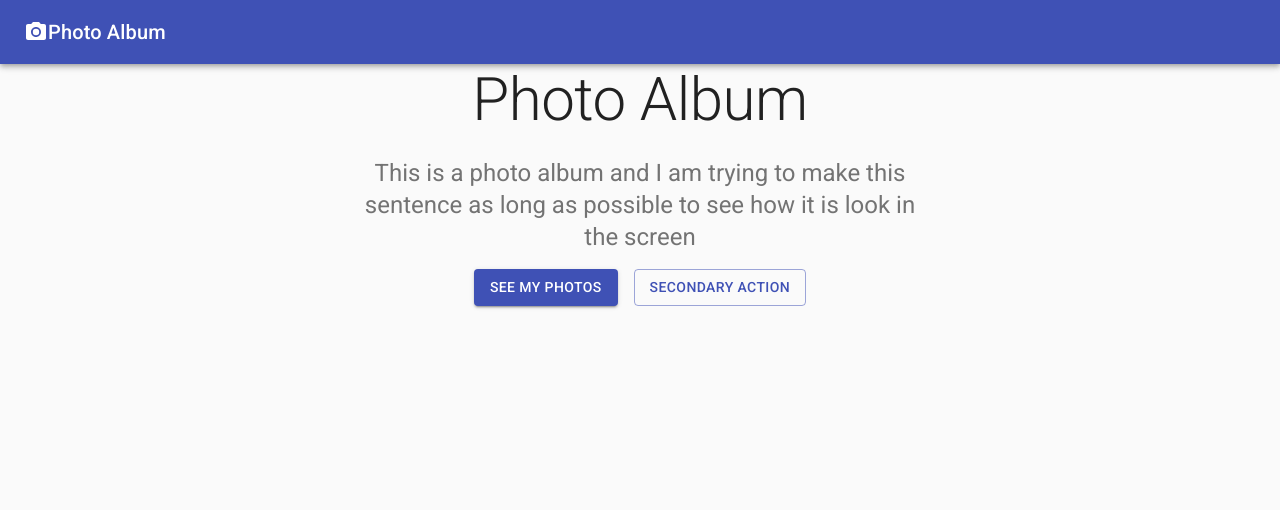
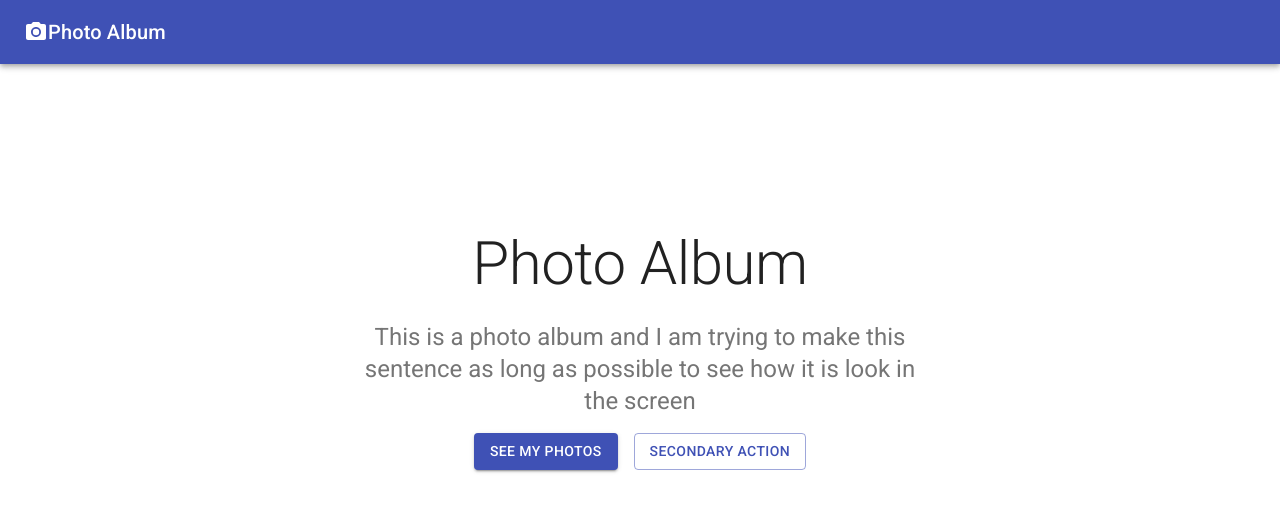
Before and after one commit to FatoomMFayad/material-ui-demo, a React (Create React App) app: page / in a window 1280 px wide. Shown: the top 510 px of the page. Built offline with nearby package versions, Linux system fonts and the light colour scheme.

Commit message:
add styling

```diff
--- a/src/App.jsx
+++ b/src/App.jsx
@@ -1,8 +1,10 @@
 import React from "react";
 import { Typography, AppBar, Button, Card, CardActions, CardContent, CardMedia, CssBaseline, Grid, Toolbar, Container } from '@material-ui/core';
 import { PhotoCamera } from "@material-ui/icons";
+import useStyles from './styles';
 
 const App = () => {
+    const classes = useStyles();
     return (
         <>
             <CssBaseline />
@@ -15,8 +17,8 @@
                 </Toolbar>
             </AppBar>
             <main>
-                <div>
-                    <Container maxWidth="sm">
+                <div className={classes.container}>
+                    <Container maxWidth="sm" style={{ marginTop: '100px'}}>
                         <Typography variant="h2" align="center" color="textPrimary" gutterBottom>
                             Photo Album
                         </Typography>
--- /dev/null
+++ b/src/styles.js
@@ -0,0 +1,10 @@
+import { makeStyles } from "@material-ui/core/styles";
+
+const useStyles = makeStyles((theme) => ({
+    container: {
+        backgroundColor: theme.palette.background.paper,
+        padding: theme.spacing(8, 0, 6)
+    }
+}));
+
+export default useStyles;
```
